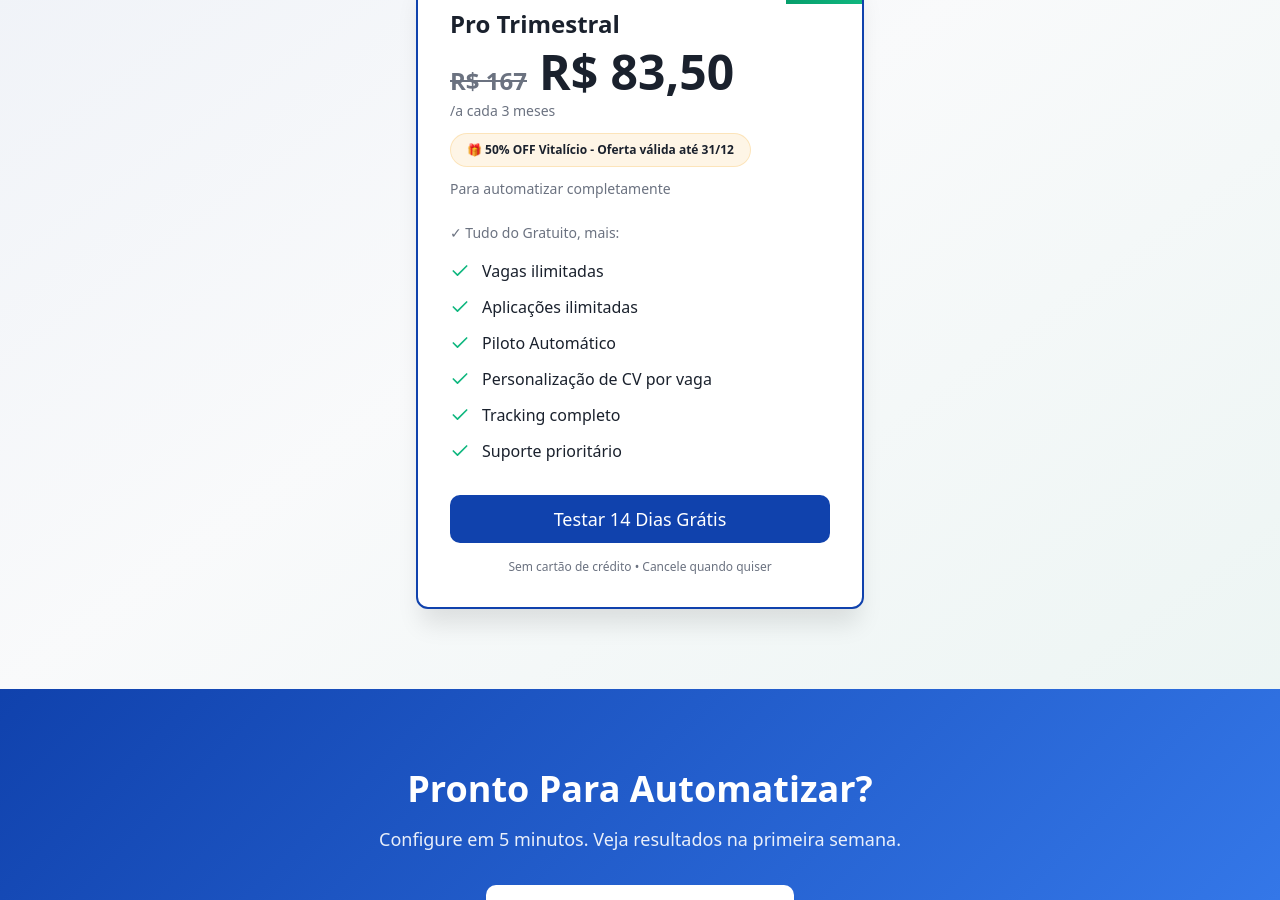
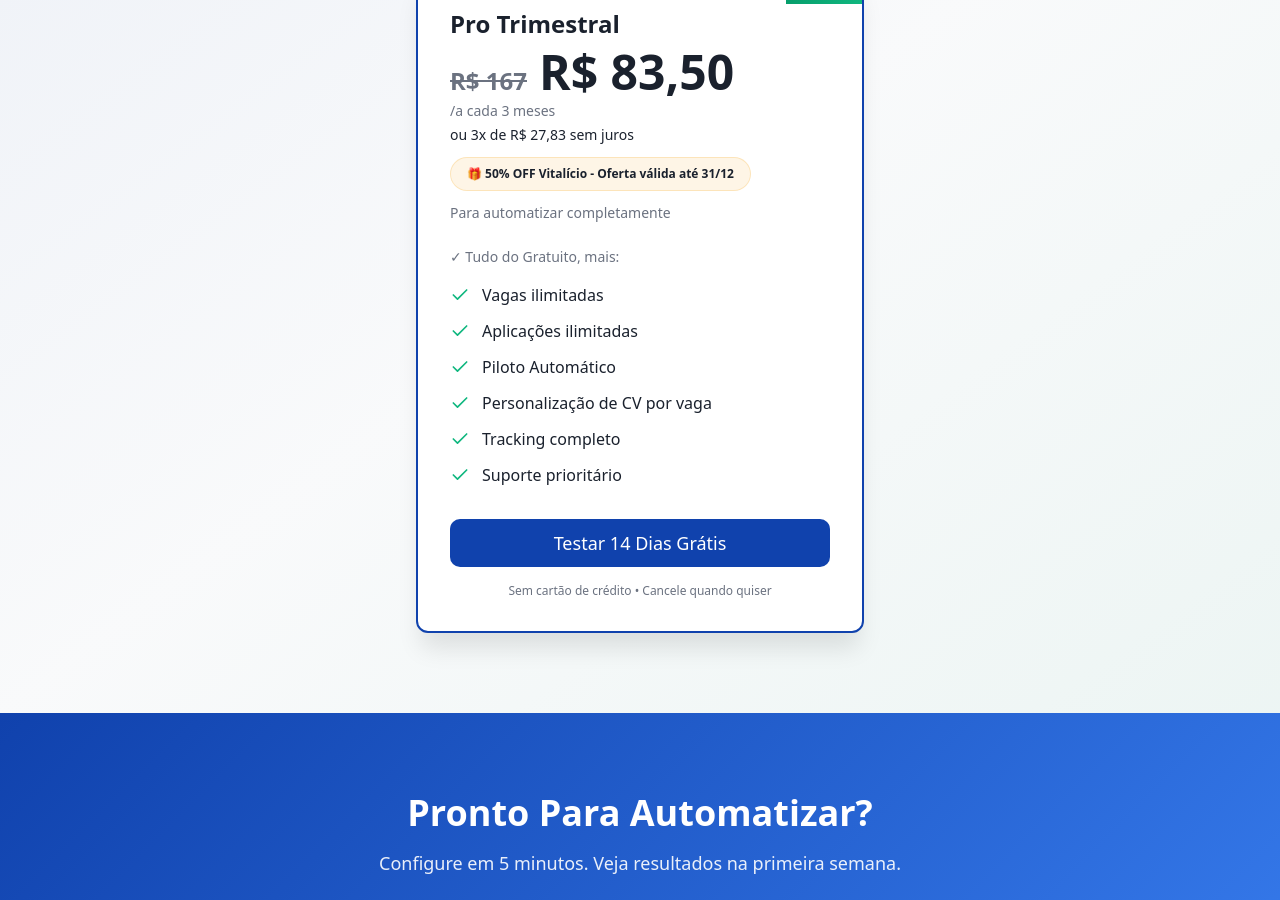
Before and after one commit to trolliama/copivaga-landing, a React (Vite) app: page / in a window 1280 px wide. Shown: the part 6080-6980 px from the top of the page. Built offline with nearby package versions, Linux system fonts and the light colour scheme; the HTML template or start-up script is replaced by a standard one.

Commit message:
Adicione parcelamento 3x
Implementei a informação de que o plano trimestral pode ser dividido em 3x sem juros, exibindo "ou 3x de R$ 27,83" logo abaixo do preço atual (R$ 83,50). Mantido formato existente com etiqueta de oferta.

```diff
--- a/src/components/sections/Pricing.tsx
+++ b/src/components/sections/Pricing.tsx
@@ -90,6 +90,7 @@ export const Pricing = () => {
                 <span className="text-5xl font-bold text-foreground">R$ 83,50</span>
               </div>
               <p className="text-sm text-muted-foreground mt-1">/a cada 3 meses</p>
+              <p className="text-sm font-medium text-foreground mt-1">ou 3x de R$ 27,83 sem juros</p>
               <div className="inline-flex items-center gap-2 bg-warning/10 border border-warning/20 rounded-full px-4 py-2 mt-3">
                 <span className="text-xs font-semibold text-foreground">
                   🎁 50% OFF Vitalício - Oferta válida até 31/12
```
